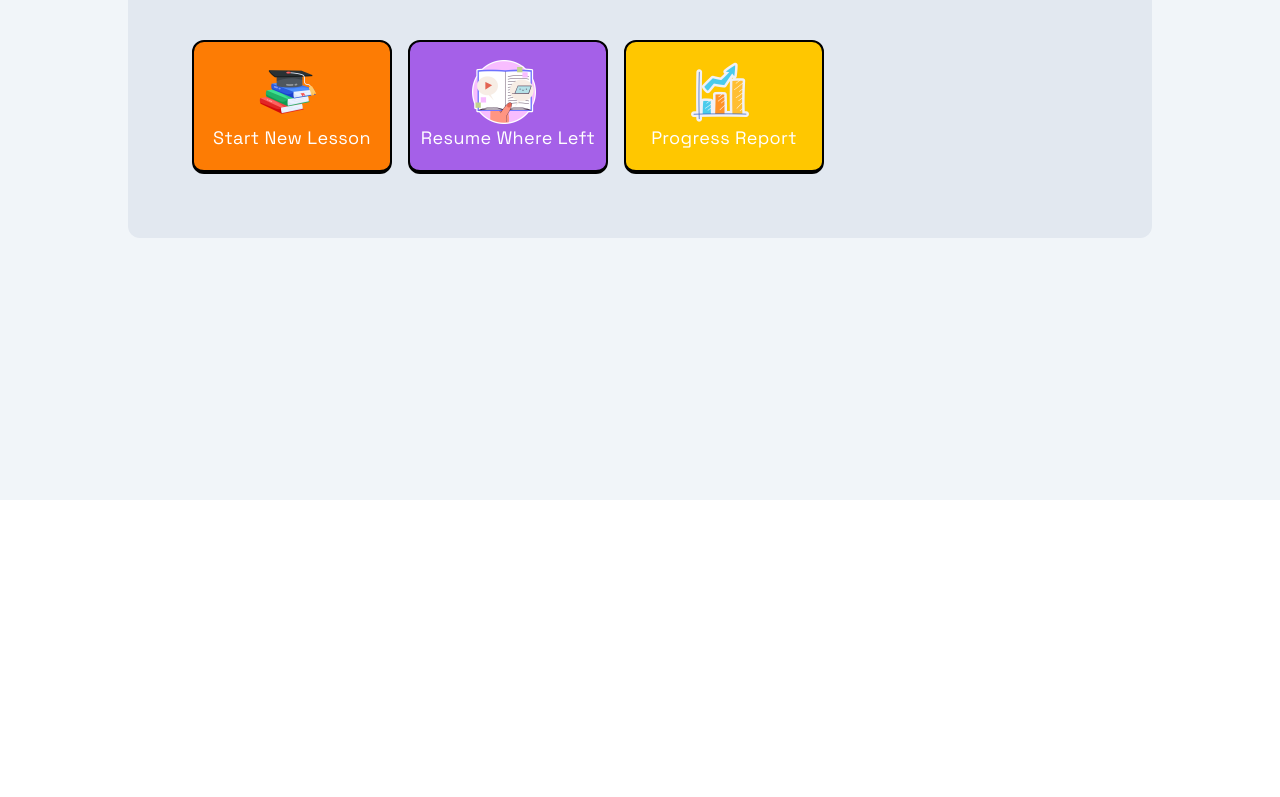
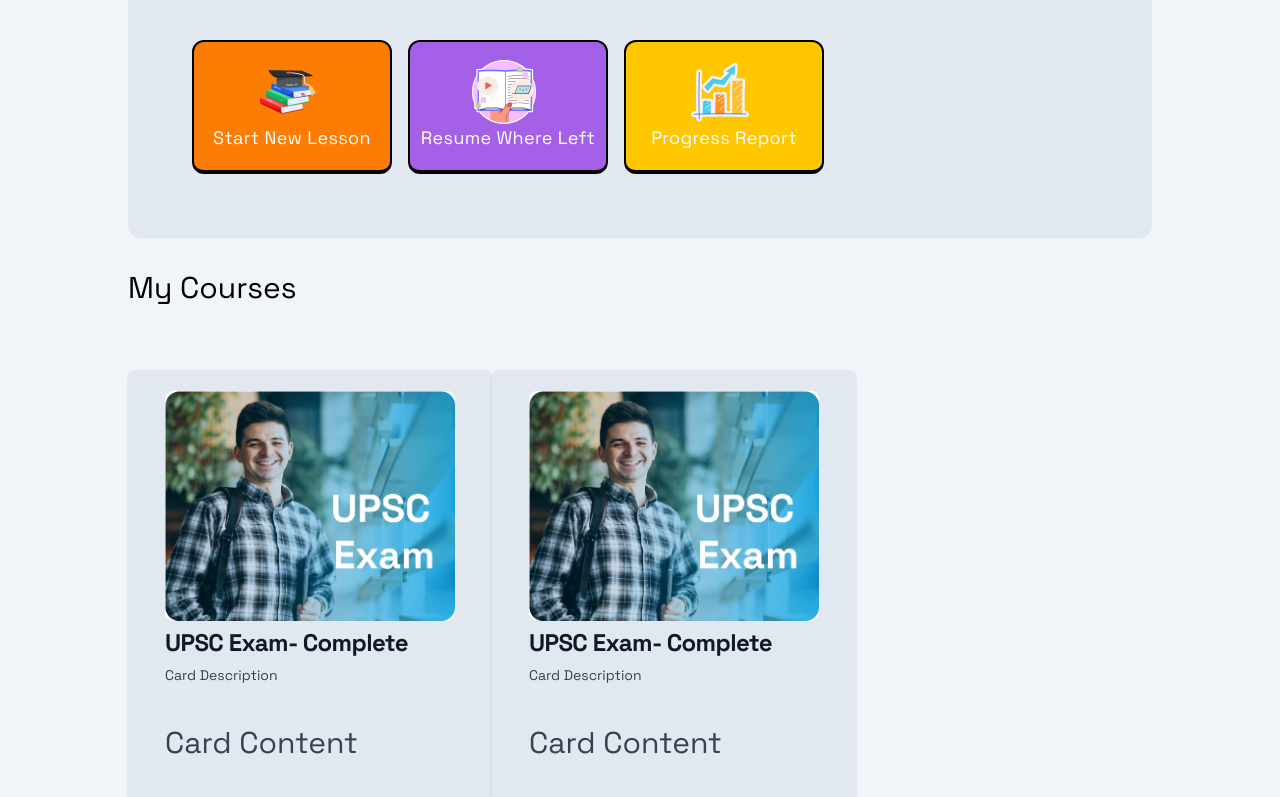
Before and after one commit to learning79/kaabil.me, a React (Vite) app in the folder Frontend/: page /dashboard in a window 1280 px wide. Shown: the part 300-1097 px from the top of the page. Before the commit the page ends 800 px from the top, so only its background shows below. Built offline with nearby package versions, Linux system fonts and the light colour scheme.

Commit message:
padding b/w cards and navbar fix required

```diff
--- a/Frontend/src/Dashboard/dboard.jsx
+++ b/Frontend/src/Dashboard/dboard.jsx
@@ -1,19 +1,30 @@
+import { useState } from 'react'; // Import useState hook
 import { Outlet } from "react-router-dom";
 import Navbar from "./Navbar";
 import CourseBtn from "../components/CourseBtn";
 import wave from '../assets/Dashboard/wave.png';
+import CourseCard from "@/components/CourseCard";
 
 const Dashboard = () => {
+  // Use state to track the number of visible CourseCards
+  const [visibleCards, setVisibleCards] = useState(5); // Initial visible cards
+
   return (
     <div className="absolute text-black bg-slate-100 flex font-Space Grotesk min-h-screen w-full">
       <Navbar />
       <div className="text-3xl flex flex-col text-left px-32 justify-start items-start w-full mt-56">
         <div className="flex flex-row justify-start w-120">
-        <h1 className="mb-4">Welcome Back, User!</h1>
-        <img src={wave} className="h-[50px] w-[50px] p-2 " alt="hand wave"></img>
+          <h1 className="mb-4">Welcome Back, User!</h1>
+          <img src={wave} className="h-[50px] w-[50px] p-2 " alt="hand wave" />
         </div>
         <div className="bg-slate-200 p-16 rounded-xl w-full">
           <CourseBtn />
+        </div>
+        <h1 className="py-8">My Courses</h1>
+        <div className="flex flex-row py-8 flex-wrap">
+          {[...Array(visibleCards)].map((_, index) => (
+            <CourseCard key={index} className="mr-4 mb-4" />
+          ))}
         </div>
       </div>
       <Outlet />
--- /dev/null
+++ b/Frontend/src/components/CourseCard.jsx
@@ -0,0 +1,37 @@
+import React from 'react';
+import cover from '../assets/Dashboard/courseCover.png';
+import {
+  Card,
+  CardContent,
+  CardDescription,
+  CardFooter,
+  CardHeader,
+  CardTitle,
+} from '@/components/ui/card';
+import { Button } from './ui/button';
+
+const ExampleCard = () => {
+  return (
+    <Card className="max-w-sm bg-slate-200 px-4 border border-gray-200 rounded-lg shadow dark:bg-gray-800 dark:border-gray-700">
+      <CardHeader className="p-5">
+        <img src={cover}  className='rounded-lg h-[230px] w-[290px]'/>
+        <CardTitle className="text-2xl font-bold tracking-tight text-gray-900 dark:text-white">
+         UPSC Exam- Complete
+        </CardTitle>
+        <CardDescription className="font-normal text-gray-700 dark:text-gray-400">
+          Card Description
+        </CardDescription>
+      </CardHeader>
+      <CardContent className="p-5">
+        <p className="font-normal text-gray-700 dark:text-gray-400">Card Content</p>
+      </CardContent>
+      <CardFooter className="p-5">
+        <p className="font-normal text-gray-700 dark:text-gray-400">
+            <Button><p className='underline'>Resume Course</p></Button>
+        </p>
+      </CardFooter>
+    </Card>
+  );
+};
+
+export default ExampleCard;
--- /dev/null
+++ b/Frontend/src/components/ui/card.jsx
@@ -0,0 +1,50 @@
+import * as React from "react"
+
+import { cn } from "@/lib/utils"
+
+const Card = React.forwardRef(({ className, ...props }, ref) => (
+  <div
+    ref={ref}
+    className={cn("rounded-lg border bg-card text-card-foreground shadow-sm", className)}
+    {...props} />
+))
+Card.displayName = "Card"
+
+const CardHeader = React.forwardRef(({ className, ...props }, ref) => (
+  <div
+    ref={ref}
+    className={cn("flex flex-col space-y-1.5 p-6", className)}
+    {...props} />
+))
+CardHeader.displayName = "CardHeader"
+
+const CardTitle = React.forwardRef(({ className, ...props }, ref) => (
+  <h3
+    ref={ref}
+    className={cn("text-2xl font-semibold leading-none tracking-tight", className)}
+    {...props} />
+))
+CardTitle.displayName = "CardTitle"
+
+const CardDescription = React.forwardRef(({ className, ...props }, ref) => (
+  <p
+    ref={ref}
+    className={cn("text-sm text-muted-foreground", className)}
+    {...props} />
+))
+CardDescription.displayName = "CardDescription"
+
+const CardContent = React.forwardRef(({ className, ...props }, ref) => (
+  <div ref={ref} className={cn("p-6 pt-0", className)} {...props} />
+))
+CardContent.displayName = "CardContent"
+
+const CardFooter = React.forwardRef(({ className, ...props }, ref) => (
+  <div
+    ref={ref}
+    className={cn("flex items-center p-6 pt-0", className)}
+    {...props} />
+))
+CardFooter.displayName = "CardFooter"
+
+export { Card, CardHeader, CardFooter, CardTitle, CardDescription, CardContent }
```
Also changed, not shown: Frontend/src/assets/Dashboard/courseCover.png (added).
